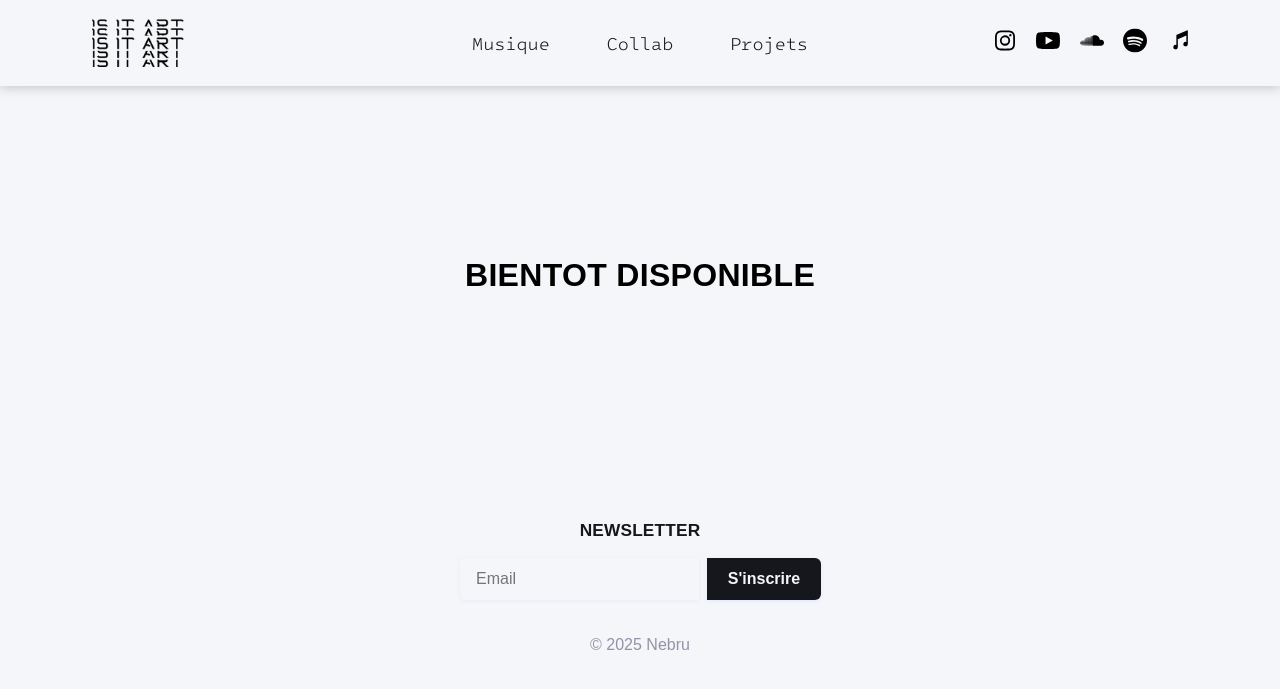
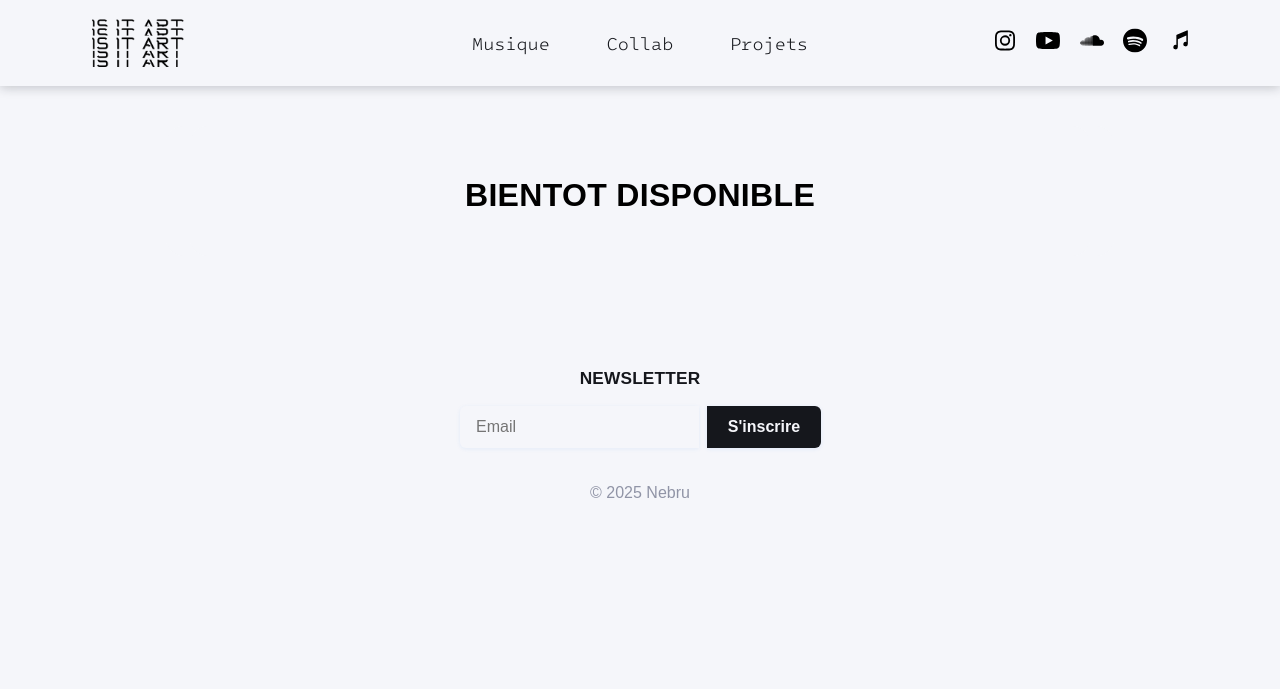
Before and after one commit to 0xnebru/0xnebru.github.io, a Jekyll site: the page built from collab.md, in a window 1280 px wide. Shown: the top 689 px of the page. Built offline with Jekyll 4.4.1, drawn with Linux system fonts in a browser that asks for light colours.

Commit message:
Update style.css

```diff
--- a/assets/style.css
+++ b/assets/style.css
@@ -97,7 +97,7 @@ body {
 main {
   max-width: 900px;
   margin: 2.5rem auto 2rem auto;
-  padding: 2.5rem 1.5rem;
+  padding: 0rem 1.5rem;
   background: #f5f6fa;
   border-radius: 18px;
 }
```
